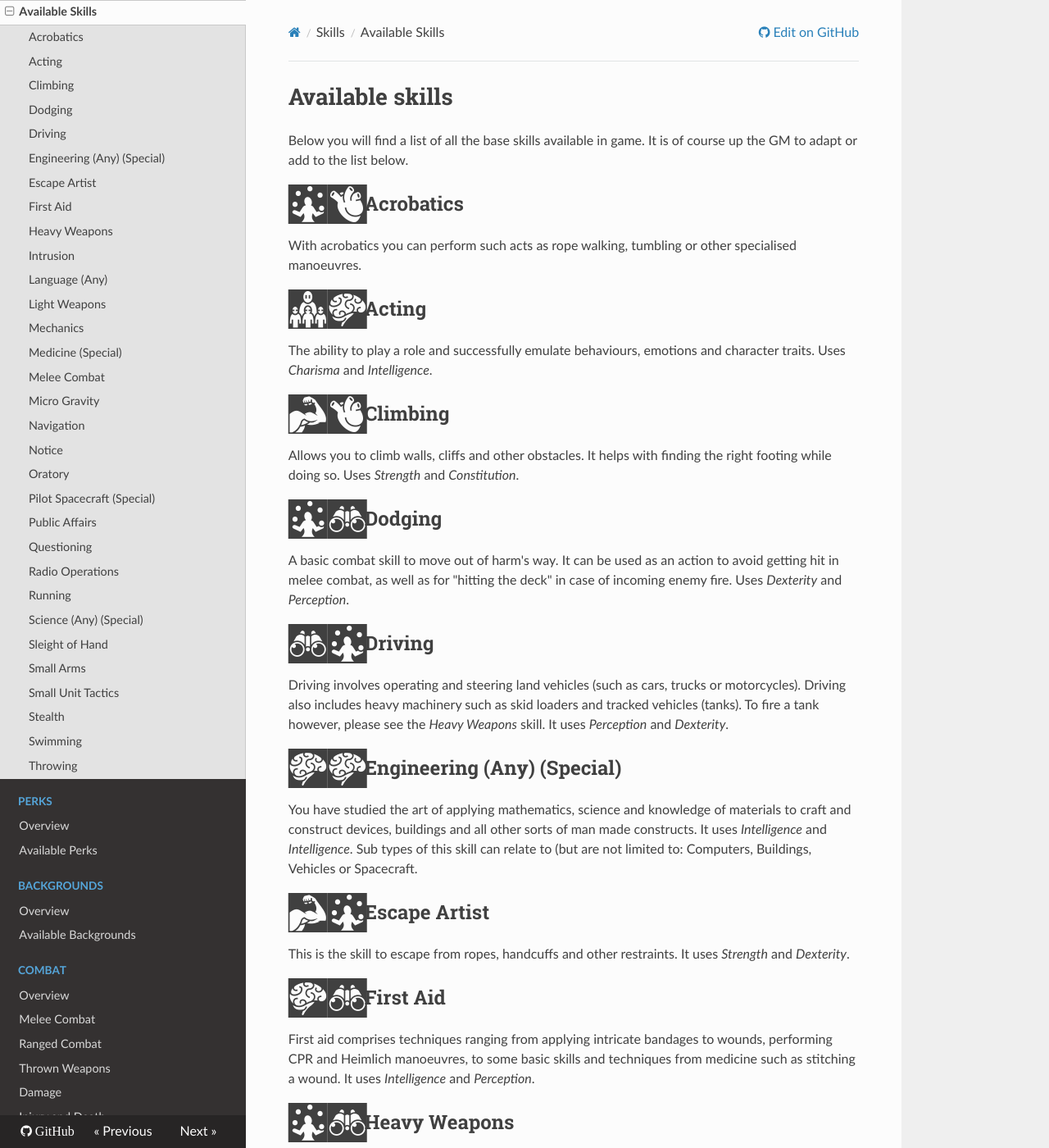
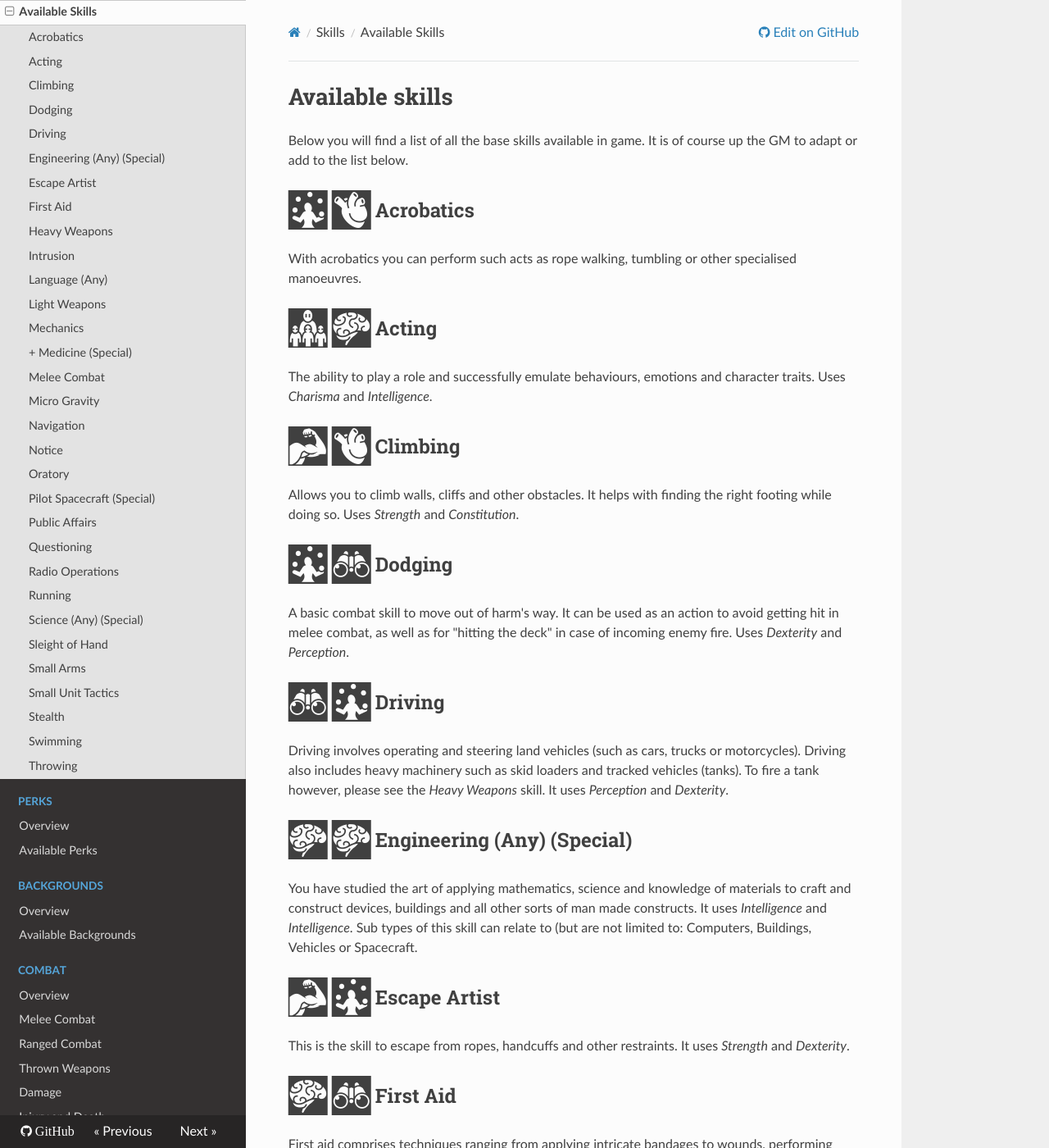
Before and after one commit to ehrpg/rules, an MkDocs documentation site: the page built from docs/skills/skills.md, in a window 1280 px wide and 1400 px high. Shown: the whole window at 82% size. Built offline with MkDocs 1.6.1, drawn with Linux system fonts in a browser that asks for light colours; nearby versions of some CDN libraries; old or Windows-style settings are respelled for this version of MkDocs.

Commit message:
Fixed styles for icons.

```diff
--- a/docs/css/extra.css
+++ b/docs/css/extra.css
@@ -68,43 +68,18 @@
 	margin-bottom: 55px;
 }
 
-#strength,
-#dexterity,
-#constitution,
-#intelligence,
-#perception,
-#charisma {
+#abilities ~ h2,
+#available-skills ~ h2 {
   position: relative;
-  padding-left: 50px;
+  line-height: 2em;
 }
 
-#available-skills ~ h2 {
-  position: relative;
-  padding-left: 93px;
+.icon-strength,
+.icon-dexterity,
+.icon-constitution,
+.icon-intelligence,
+.icon-perception,
+.icon-charisma {
+  float: left;
+  padding-right: 5px;
 }
-#available-skills ~ #medicine-special {
-  position: relative;
-  padding-left: 136px;
-}
-
-.icon-wrapper {
-  position: absolute;
-  left: 0;
-  top: -7px;
-}
-
-.divider:after {
-	content: "+";
-}
-
-
-.icon-strength-h1,
-.icon-dexterity-h1,
-.icon-constitution-h1,
-.icon-intelligence-h1,
-.icon-perception-h1,
-.icon-charisma-h1 {
-  position: absolute;
-  left: 0;
-  top: -7px;
-}
--- a/docs/skills/skills.md
+++ b/docs/skills/skills.md
@@ -3,24 +3,24 @@
 Below you will find a list of all the base skills available in game. It is of
 course up the GM to adapt or add to the list below.
 
-## <span class="icon-wrapper"><i class="fa fa-2x icon-dexterity"></i><i class="fa fa-2x icon-constitution"></i></span> Acrobatics
+## <i class="fa fa-2x icon-dexterity"></i><i class="fa fa-2x icon-constitution"></i> Acrobatics
 
 With acrobatics you can perform such acts as rope walking, tumbling or
 other specialised manoeuvres.
 
-## <span class="icon-wrapper"><i class="fa fa-2x icon-charisma"></i><i class="fa fa-2x icon-intelligence"></i></span> Acting
+## <i class="fa fa-2x icon-charisma"></i><i class="fa fa-2x icon-intelligence"></i> Acting
 
 The ability to play a role and successfully emulate behaviours,
 emotions and character traits. Uses _Charisma_ and _Intelligence_.
 
-## <span class="icon-wrapper"><i class="fa fa-2x icon-strength"></i><i class="fa fa-2x icon-constitution"></i></span> Climbing
+## <i class="fa fa-2x icon-strength"></i><i class="fa fa-2x icon-constitution"></i> Climbing
 
 Allows you to climb walls, cliffs and other obstacles. It helps with
 finding the right footing while doing so. Uses _Strength_ and
 _Constitution_.
 
 
-## <span class="icon-wrapper"><i class="fa fa-2x icon-dexterity"></i><i class="fa fa-2x icon-perception"></i></span> Dodging
+## <i class="fa fa-2x icon-dexterity"></i><i class="fa fa-2x icon-perception"></i> Dodging
 
 A basic combat skill to move out of harm's way. It can be used as an
 action to avoid getting hit in melee combat, as well as for "hitting
@@ -28,7 +28,7 @@ the deck" in case of incoming enemy fire. Uses _Dexterity_ and
 _Perception_.
 
 
-## <span class="icon-wrapper"><i class="fa fa-2x icon-perception"></i><i class="fa fa-2x icon-dexterity"></i></span> Driving
+## <i class="fa fa-2x icon-perception"></i><i class="fa fa-2x icon-dexterity"></i> Driving
 
 Driving involves operating and steering land vehicles (such as
 cars, trucks or motorcycles). Driving also includes heavy machinery such as
@@ -36,7 +36,7 @@ skid loaders and tracked vehicles (tanks). To fire a tank however, please see
 the _Heavy Weapons_ skill. It uses _Perception_ and _Dexterity_.
 
 
-## <span class="icon-wrapper"><i class="fa fa-2x icon-intelligence"></i><i class="fa fa-2x icon-intelligence"></i></span> Engineering (Any) (Special)
+## <i class="fa fa-2x icon-intelligence"></i><i class="fa fa-2x icon-intelligence"></i> Engineering (Any) (Special)
 
 You have studied the art of applying mathematics, science and
 knowledge of materials to craft and construct devices, buildings and
@@ -45,13 +45,13 @@ _Intelligence_. Sub types of this skill can relate to (but are not
 limited to: Computers, Buildings, Vehicles or Spacecraft.
 
 
-## <span class="icon-wrapper"><i class="fa fa-2x icon-strength"></i><i class="fa fa-2x icon-dexterity"></i></span> Escape Artist
+## <i class="fa fa-2x icon-strength"></i><i class="fa fa-2x icon-dexterity"></i> Escape Artist
 
 This is the skill to escape from ropes, handcuffs and other restraints. It
 uses _Strength_ and _Dexterity_.
 
 
-## <span class="icon-wrapper"><i class="fa fa-2x icon-intelligence"></i><i class="fa fa-2x icon-perception"></i></span> First Aid
+## <i class="fa fa-2x icon-intelligence"></i><i class="fa fa-2x icon-perception"></i> First Aid
 
 First aid comprises techniques ranging from applying intricate bandages to
 wounds, performing CPR and Heimlich manoeuvres, to some basic skills and
@@ -59,14 +59,14 @@ techniques from medicine such as stitching a wound. It uses _Intelligence_
 and _Perception_.
 
 
-## <span class="icon-wrapper"><i class="fa fa-2x icon-dexterity"></i><i class="fa fa-2x icon-perception"></i></span> Heavy Weapons
+## <i class="fa fa-2x icon-dexterity"></i><i class="fa fa-2x icon-perception"></i> Heavy Weapons
 
 Heavy weapons are all weapons that cannot be effectively carried into combat,
 and include things such as a howitzers, large mortars, turrets or firing a
 tank. It uses _Dexterity_ and _Perception_.
 
 
-## <span class="icon-wrapper"><i class="fa fa-2x icon-dexterity"></i><i class="fa fa-2x icon-intelligence"></i></span> Intrusion
+## <i class="fa fa-2x icon-dexterity"></i><i class="fa fa-2x icon-intelligence"></i> Intrusion
 
 This skill covers everything from breaking and entering, be it legally or
 illegally. This includes both mechanical and electronic locks and counter
@@ -74,21 +74,21 @@ measures (such as alarms, biometric access controls and so forth). It uses
 _Dexterity_ and _Intelligence_.
 
 
-## <span class="icon-wrapper"><i class="fa fa-2x icon-perception"></i><i class="fa fa-2x icon-intelligence"></i></span> Language (Any)
+## <i class="fa fa-2x icon-perception"></i><i class="fa fa-2x icon-intelligence"></i> Language (Any)
 
 Each character is assumed to automatically have his mother tongue at rank 5
 (spoken, reading and writing). Any additional language is a separate
 skill. Each language skill is based on _Perception_ and _Intelligence_.
 
 
-## <span class="icon-wrapper"><i class="fa fa-2x icon-perception"></i><i class="fa fa-2x icon-dexterity"></i></span> Light Weapons
+## <i class="fa fa-2x icon-perception"></i><i class="fa fa-2x icon-dexterity"></i> Light Weapons
 
 This skill grants training in man portable military grade hardware, such as
 recoilless rifles, grenade launchers, mortars, light and heavy machine
 guns. It uses _Perception_ and _Dexterity_.
 
 
-## <span class="icon-wrapper"><i class="fa fa-2x icon-dexterity"></i><i class="fa fa-2x icon-intelligence"></i></span> Mechanics
+## <i class="fa fa-2x icon-dexterity"></i><i class="fa fa-2x icon-intelligence"></i> Mechanics
 
 Mechanics allows you to pop open a hood of a car and instantly recognise why
 it won't start. It involves repairs and maintenance for machines big and
@@ -96,7 +96,7 @@ small, as well as construction of new devices from basic materials. It
 requires _Dexterity_ and _Intelligence_.
 
 
-## <span class="icon-wrapper"><i class="fa fa-2x icon-perception"></i><i class="fa fa-2x icon-intelligence"></i><i class="fa fa-2x icon-dexterity"></i></span> Medicine (Special)
+## <i class="fa fa-2x icon-perception"></i><span style="float: left; margin-right: 5px;">+</span><i class="fa fa-2x icon-intelligence"></i><i class="fa fa-2x icon-dexterity"></i> Medicine (Special)
 
 Medicine is the science of diagnosing, treating and preventing diseases and
 trauma. It also covers therapy and care for patients.  A full degree and
@@ -106,7 +106,7 @@ use _Perception_ and _Intelligence_ to diagnose and treat, and when
 performing surgery use _Perception_ and _Dexterity_.
 
 
-## <span class="icon-wrapper"><i class="fa fa-2x icon-dexterity"></i><i class="fa fa-2x icon-strength"></i></span> Melee Combat
+## <i class="fa fa-2x icon-dexterity"></i><i class="fa fa-2x icon-strength"></i> Melee Combat
 
 You are trained in the art of hand to hand combat. This skill includes basic
 training with common melee weapons (knife, batons or clubs). To hit an
@@ -114,39 +114,39 @@ opponent you use _Dexterity_ and _Strength_.  The damage depends on the
 weapon used.
 
 
-## <span class="icon-wrapper"><i class="fa fa-2x icon-dexterity"></i><i class="fa fa-2x icon-strength"></i></span> Micro Gravity
+## <i class="fa fa-2x icon-dexterity"></i><i class="fa fa-2x icon-strength"></i> Micro Gravity
 
 Allows manoeuvring in micro gravity environments. Uses _Dexterity_ and
 _Strength_.
 
 
-## <span class="icon-wrapper"><i class="fa fa-2x icon-intelligence"></i><i class="fa fa-2x icon-perception"></i></span> Navigation
+## <i class="fa fa-2x icon-intelligence"></i><i class="fa fa-2x icon-perception"></i> Navigation
 
 Allows a character to use charts, maps or a navigational computer to
 effectively navigate from point A to point B. Uses _Intelligence_ and
 _Perception_.
 
 
-## <span class="icon-wrapper"><i class="fa fa-2x icon-perception"></i><i class="fa fa-2x icon-intelligence"></i></span> Notice
+## <i class="fa fa-2x icon-perception"></i><i class="fa fa-2x icon-intelligence"></i> Notice
 
 Notice is used to detect others who are hiding, or to notice something that is
 hidden or not obvious. Uses _Perception_ and _Intelligence_.
 
 
-## <span class="icon-wrapper"><i class="fa fa-2x icon-intelligence"></i><i class="fa fa-2x icon-charisma"></i></span> Oratory
+## <i class="fa fa-2x icon-intelligence"></i><i class="fa fa-2x icon-charisma"></i> Oratory
 
 The art of, lying, intimidating, and giving threats as well as giving
 motivational speeches. It uses _Intelligence_ and _Charisma_.
 
 
-## <span class="icon-wrapper"><i class="fa fa-2x icon-dexterity"></i><i class="fa fa-2x icon-perception"></i></span> Pilot Spacecraft (Special)
+## <i class="fa fa-2x icon-dexterity"></i><i class="fa fa-2x icon-perception"></i> Pilot Spacecraft (Special)
 
 This special skill allows you to pilot all kinds of space vessels. The skill
 includes things as docking, evasive manoeuvres and dog fighting. It requires
 _Dexterity_ and _Perception_
 
 
-## <span class="icon-wrapper"><i class="fa fa-2x icon-intelligence"></i><i class="fa fa-2x icon-charisma"></i></span> Public Affairs
+## <i class="fa fa-2x icon-intelligence"></i><i class="fa fa-2x icon-charisma"></i> Public Affairs
 
 Knowing who hates and likes who, and how to behave in various social settings
 and social events. It also incorporates knowledge about famous figures, such
@@ -154,7 +154,7 @@ as politicians, important or influential business people and so forth. Uses
 _Intelligence_ and _Charisma_.
 
 
-## <span class="icon-wrapper"><i class="fa fa-2x icon-charisma"></i><i class="fa fa-2x icon-intelligence"></i></span> Questioning
+## <i class="fa fa-2x icon-charisma"></i><i class="fa fa-2x icon-intelligence"></i> Questioning
 
 The opposite skill to Oratory. The art of interrogating, spotting lies and
 otherwise get the truth out of people. It can also be used to see through idle
@@ -162,20 +162,20 @@ threats or resisting intimidation attempts. It uses _Charisma_ and
 _Intelligence_.
 
 
-## <span class="icon-wrapper"><i class="fa fa-2x icon-charisma"></i><i class="fa fa-2x icon-intelligence"></i></span> Radio Operations
+## <i class="fa fa-2x icon-charisma"></i><i class="fa fa-2x icon-intelligence"></i> Radio Operations
 
 This skill allows you to operate radio signal encryption, identify radio
 signals, and communicate with others using proper radio communication protocol
 and standards. Uses _Charisma_ and _Intelligence_
 
 
-## <span class="icon-wrapper"><i class="fa fa-2x icon-charisma"></i><i class="fa fa-2x icon-intelligence"></i></span> Running
+## <i class="fa fa-2x icon-charisma"></i><i class="fa fa-2x icon-intelligence"></i> Running
 
 This skill includes running for endurance (marathon) as well as sprinting. It
 uses _Strength_ and _Constitution_.
 
 
-## <span class="icon-wrapper"><i class="fa fa-2x icon-intelligence"></i><i class="fa fa-2x icon-intelligence"></i></span> Science (Any) (Special)
+## <i class="fa fa-2x icon-intelligence"></i><i class="fa fa-2x icon-intelligence"></i> Science (Any) (Special)
 
 You are educated and trained one of the numerous fields of science. All
 sciences use _Intelligence_ twice, except when otherwise noted. Some
@@ -184,14 +184,14 @@ including programming or hacking; _Physics_, _Chemistry_, _Biology_ and
 various others. Each field is a separate skill.
 
 
-## <span class="icon-wrapper"><i class="fa fa-2x icon-dexterity"></i><i class="fa fa-2x icon-charisma"></i></span> Sleight of Hand
+## <i class="fa fa-2x icon-dexterity"></i><i class="fa fa-2x icon-charisma"></i> Sleight of Hand
 
 The art of performing small actions with no one else noticing. For example
 cheating at card games, pick pocketing another person or hide a small weapon
 on one's own body. It uses _Dexterity_ and _Charisma_.
 
 
-## <span class="icon-wrapper"><i class="fa fa-2x icon-perception"></i><i class="fa fa-2x icon-dexterity"></i></span> Small Arms
+## <i class="fa fa-2x icon-perception"></i><i class="fa fa-2x icon-dexterity"></i> Small Arms
 
 The small arms skill allows a character to aim, shoot, reload and maintain
 most fire arms. Many firearms that are can be learned without special
@@ -201,20 +201,20 @@ _Dexterity_. Rifles and handguns handle differently and are thus split up in
 two separate speciality skills.
 
 
-## <span class="icon-wrapper"><i class="fa fa-2x icon-intelligence"></i><i class="fa fa-2x icon-perception"></i></span> Small Unit Tactics
+## <i class="fa fa-2x icon-intelligence"></i><i class="fa fa-2x icon-perception"></i> Small Unit Tactics
 
 This skill includes everything a soldier needs to know about tactics: How to
 move in a fire squad, basic drill, infiltration techniques, patrolling,
 ambushing and so forth. It uses _Intelligence_ and _Perception_.
 
 
-## <span class="icon-wrapper"><i class="fa fa-2x icon-dexterity"></i><i class="fa fa-2x icon-intelligence"></i></span> Stealth
+## <i class="fa fa-2x icon-dexterity"></i><i class="fa fa-2x icon-intelligence"></i> Stealth
 
 The art of sneaking, hiding and remaining hidden. Uses _Dexterity_ and
 _Intelligence_.
 
 
-## <span class="icon-wrapper"><i class="fa fa-2x icon-strength"></i><i class="fa fa-2x icon-constitution"></i></span> Swimming
+## <i class="fa fa-2x icon-strength"></i><i class="fa fa-2x icon-constitution"></i> Swimming
 
 Zero rank allows the character to float, while the first rank allows a
 character to swim. Higher ranks allows the character to swim with clothes,
@@ -222,7 +222,7 @@ gear or even while helping another who can't swim. Uses _Strength_ and
 _Constitution_.
 
 
-## <span class="icon-wrapper"><i class="fa fa-2x icon-strength"></i><i class="fa fa-2x icon-dexterity"></i></span> Throwing
+## <i class="fa fa-2x icon-strength"></i><i class="fa fa-2x icon-dexterity"></i> Throwing
 
 Need to make a grenade go really far away towards the enemy?  Use _Strength_
 and _Dexterity_ to achieve that! This skill also includes thrown weapons such
```
